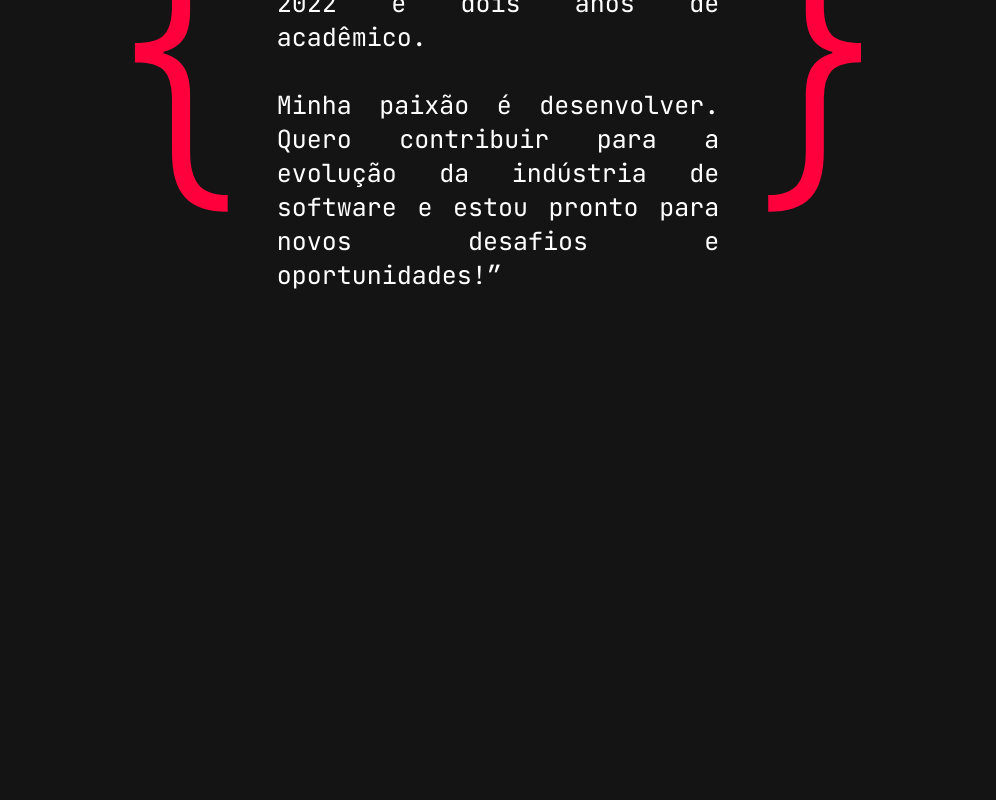
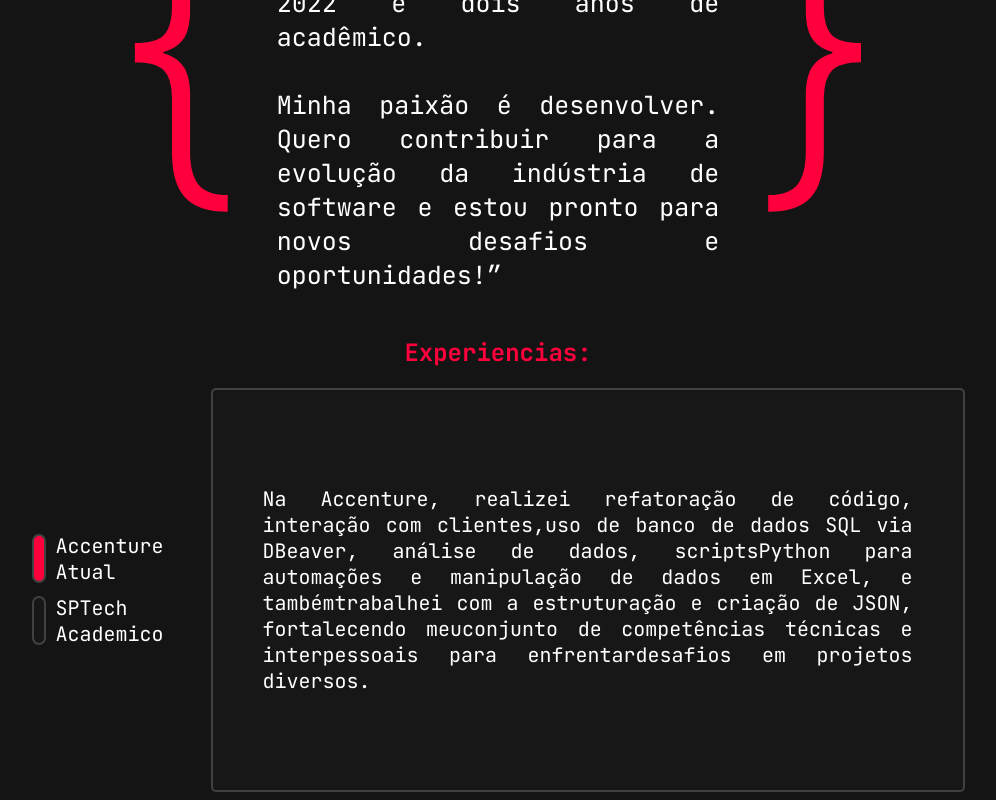
Before and after one commit to matheussOliveira1/portfolio-reactjs-matheus, a React (Create React App) app: page / in a window 1280 px wide. Shown: the part 412-1212 px from the top of the page, without its empty margins (142-1138 px from the left). Before the commit the page ends 800 px from the top, so only its background shows below. Built offline with nearby package versions, Linux system fonts and the light colour scheme.

Commit message:
experience session created

```diff
--- a/src/App.css
+++ b/src/App.css
@@ -57,4 +57,63 @@ h2 {
     align-items: center;
     justify-content: center;
   }
+
+  #container-experiencias{
+    display: flex;
+    align-items: center;
+    justify-content: center;
+  }
+
+  #box-botoes-experiencias{
+    display: flex;
+    flex-direction: column;
+    justify-content: center;
+    gap: 10px;
+  }
+
+  .box-botoes-experiencias{
+    display: flex;
+    align-items: center;
+    color: white;
+    gap: 10px;
+    margin-right: 5px;
+    font-size: 20px;
+  }
+
+  .box-botoes-experiencias:hover{
+    cursor: pointer;
+  }
+
+  #spn-botao-experiencia{
+    width: 150px;
+  }
+
+  .btn-empresa-experiencias{
+    background-color: #FF003D;
+    border-radius: 50px;
+    border: 2px solid #424141;
+    width: 10px;
+    height: 45px;
+    color: white;
+    font-family: "JetBrains Mono", monospace;
+
+  }
+
+  #div-box-texto-experiencias{
+    display: flex;
+    align-items: center;
+    justify-content: center;
+    width: 750px;
+    height: 400px;
+    border: 2px solid #424141;
+    border-radius: 5px;
+    background-color: #171717;
+    color: white;
+    font-size: 20px;
+    text-align: justify;
+  }
+
+  #p-texto-experiencias{
+    width: 650px;
+  }
 }
--- a/src/App.js
+++ b/src/App.js
@@ -1,12 +1,14 @@
 import './App.css';
 import Header from './components/Header';
 import Resumo from './components/Resumo';
+import Experiencias from './components/Experiencias';
 
 function App() {
   return (
     <div className="App">
       <Header />
       <Resumo />
+      <Experiencias />
     </div>
   );
 }
--- /dev/null
+++ b/src/components/ButtonEmpresa.jsx
@@ -0,0 +1,55 @@
+import "../App.css";
+
+function ButtonEmpresa(props) {
+  let setTextoExperiencias = props.variable;
+
+  const btnEmpresa = document.getElementsByClassName(
+    "btn-empresa-experiencias"
+  );
+
+  function btnClicado(e) {
+    switch (e) {
+      case "acc":
+        setTextoExperiencias(
+          "Na Accenture, realizei refatoração de código, interação com clientes,\n" +
+            "uso de banco de dados SQL via DBeaver, análise de dados, scripts\n" +
+            "Python para automações e manipulação de dados em Excel, e também\n" +
+            "trabalhei com a estruturação e criação de JSON, fortalecendo meu\n" +
+            "conjunto de competências técnicas e interpessoais para enfrentar\n" +
+            "desafios em projetos diversos."
+        );
+        btnEmpresa[0].style.backgroundColor = "#FF003D";
+        btnEmpresa[1].style.backgroundColor = "#171717";
+        btnEmpresa[1].style.border = "2px solid #424141";
+        break;
+      case "sptc":
+        setTextoExperiencias(
+          "Na SPTech, desenvolvi uma plataforma com back-end em Java/Spring Boot e\n" +
+            "front-end em React JS, incluindo uma REST API. Utilizei Azure para\n" +
+            "hospedagem do banco de dados e deploy do front-end, e AWS para o back-end\n" +
+            "em instâncias EC2. Implementei automatização de atualizações na nuvem via\n" +
+            "scripts shell e integração com Jenkins. Além disso, integrei APIs externas\n" +
+            "para expandir as funcionalidades e melhorar a experiência do usuário."
+        );
+        btnEmpresa[1].style.backgroundColor = "#FF003D";
+        btnEmpresa[0].style.backgroundColor = "#171717";
+        btnEmpresa[0].style.border = "2px solid #424141";
+        break;
+    }
+  }
+
+  return (
+    <>
+      <div
+        id="div-btn-empresa"
+        className="box-botoes-experiencias"
+        onClick={(e) => btnClicado(props.id)}
+      >
+        <span className="btn-empresa-experiencias" style={{backgroundColor: props.cor}}></span>
+        <span id="spn-botao-experiencia">{props.empresa}</span>
+      </div>
+    </>
+  );
+}
+
+export default ButtonEmpresa;
--- /dev/null
+++ b/src/components/Experiencias.jsx
@@ -0,0 +1,31 @@
+import "../App.css";
+import { useState } from "react";
+import ButtonEmpresa from "./ButtonEmpresa";
+
+function Experiencias() {
+  const [textoExperiencias, setTextoExperiencias] = useState(
+    "Na Accenture, realizei refatoração de código, interação com clientes," +
+      "uso de banco de dados SQL via DBeaver, análise de dados, scripts" +
+      "Python para automações e manipulação de dados em Excel, e também" +
+      "trabalhei com a estruturação e criação de JSON, fortalecendo meu" +
+      "conjunto de competências técnicas e interpessoais para enfrentar" +
+      "desafios em projetos diversos."
+  );
+
+  return (
+    <>
+      <h2>Experiencias:</h2>
+      <div id="container-experiencias">
+        <div id="box-botoes-experiencias">
+          <ButtonEmpresa empresa={`Accenture Atual`} id="acc" variable={setTextoExperiencias} cor="#FF003D"/>
+          <ButtonEmpresa empresa="SPTech Academico" id="sptc" variable={setTextoExperiencias} cor="#171717"/>
+        </div>
+        <div id="div-box-texto-experiencias">
+          <p id="p-texto-experiencias">{textoExperiencias}</p>
+        </div>
+      </div>
+    </>
+  );
+}
+
+export default Experiencias;
```
